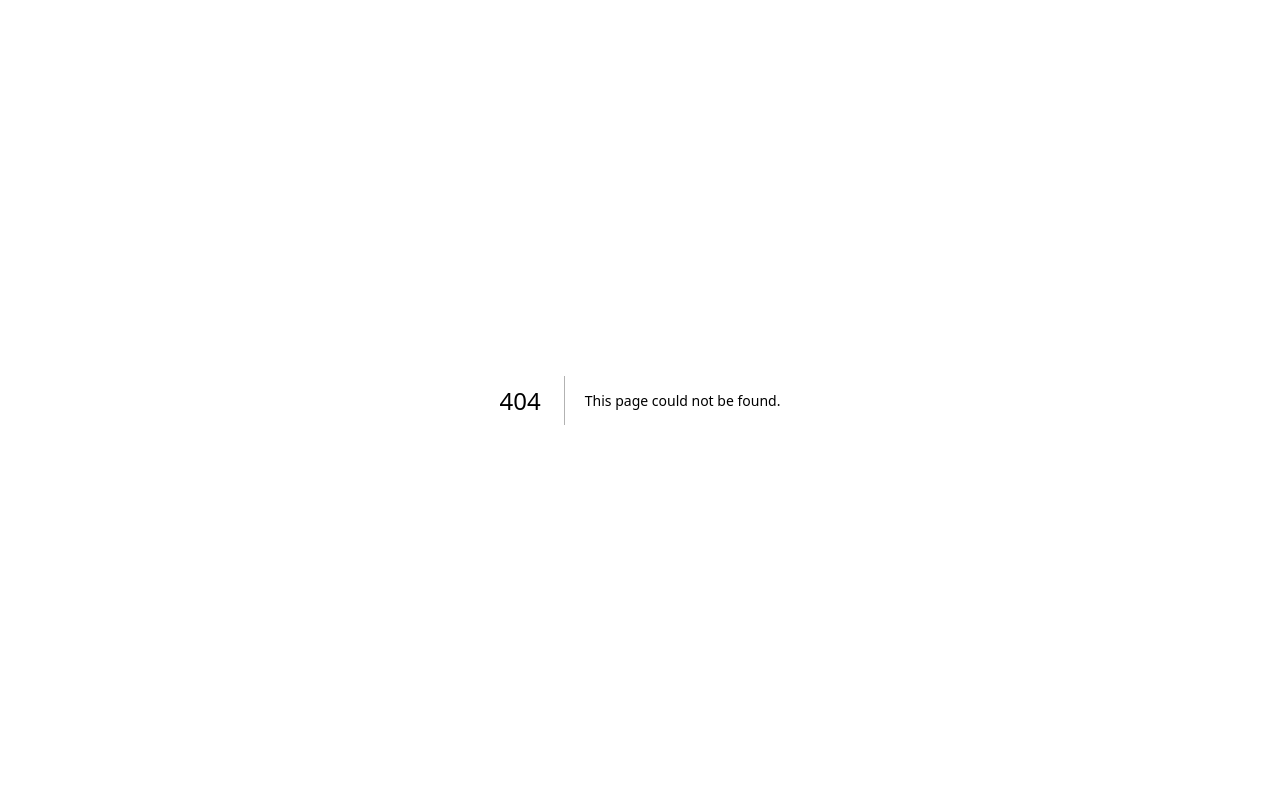
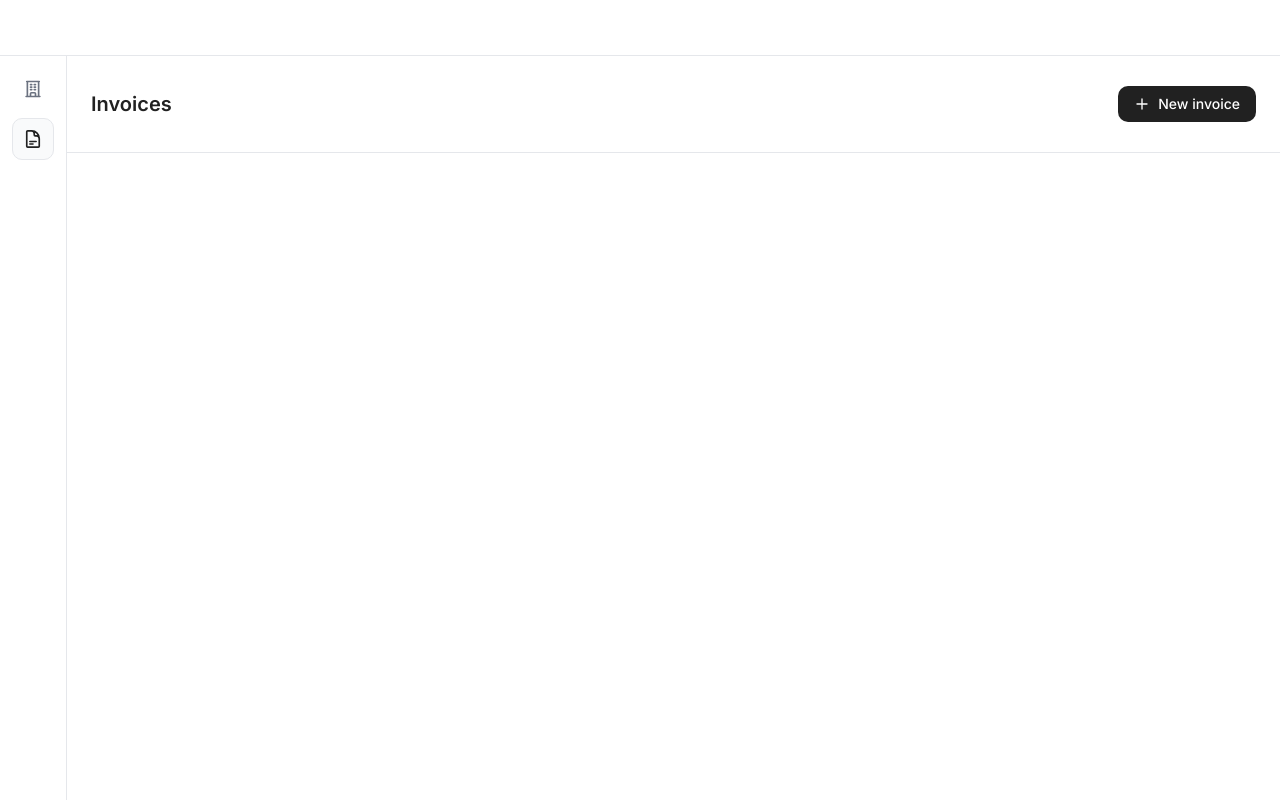
Before and after one commit to marlondebem/vero-frontend, a Next.js app: page /invoices in a window 1280 px wide. Before the commit this address had no page. Built offline with nearby package versions, Linux system fonts and the light colour scheme.

Commit message:
update: ui components

```diff
--- a/package.json
+++ b/package.json
@@ -12,7 +12,8 @@
     "@heroicons/react": "^2.1.3",
     "next": "14.2.4",
     "react": "^18",
-    "react-dom": "^18"
+    "react-dom": "^18",
+    "tailwind-variants": "^0.2.1"
   },
   "devDependencies": {
     "@types/node": "^20",
--- /dev/null
+++ b/src/app/(dashboard)/invoices/page.tsx
@@ -0,0 +1,18 @@
+import { Button } from "@/components/ui/Button/button";
+import { PlusIcon } from "@heroicons/react/24/outline";
+
+export default function Invoices() {
+  return (
+    <div className="px-6 border-b">
+      <div className="flex h-24 items-center justify-between">
+        <h1 className="text-xl font-semibold text-spaceblack">Invoices</h1>
+        <div>
+          <Button>
+            <PlusIcon className="mr-2 h-4 w-4 stroke-2" />
+            New invoice
+          </Button>
+        </div>
+      </div>
+    </div>
+  )
+}
--- a/src/app/(dashboard)/page.tsx
+++ b/src/app/(dashboard)/page.tsx
@@ -1,13 +1,9 @@
 export default function Home() {
   return (
-    <div className="border-b">
-      <h1 className="px-6 py-5 text-xl font-semibold text-[#212121]">Invoices</h1>
-      <nav>
-        <ul className="flex">
-          <li>Custormers</li>
-          <li>Invoices</li>
-        </ul>
-      </nav>
+    <div className="px-6 border-b">
+      <div className="flex h-24 items-center justify-between">
+        <h1 className="text-xl font-semibold text-spaceblack">Home</h1>
+      </div>
     </div>
   )
 }
--- a/src/components/header.tsx
+++ b/src/components/header.tsx
@@ -1,7 +1,5 @@
 export function Header() {
   return (
-    <header className="h-14 border-b">
-      Header Component
-    </header>
+    <header className="h-14 border-b"></header>
   )
 }
--- a/src/components/sidebar.tsx
+++ b/src/components/sidebar.tsx
@@ -3,34 +3,27 @@
 import Link from 'next/link'
 import { usePathname } from 'next/navigation'
 import { BuildingOfficeIcon, DocumentTextIcon } from '@heroicons/react/24/outline'
-import { DocumentTextIcon as DocumentTextIconSolid, BuildingOfficeIcon as BuildingOfficeIconSolid } from '@heroicons/react/24/solid'
 
 const links = [
-  { labelName: 'Company', icon: BuildingOfficeIcon, activeIcon: BuildingOfficeIconSolid, href: '#' },
-  { labelName: 'Invoices', icon: DocumentTextIcon, activeIcon: DocumentTextIconSolid, href: '/' }
+  { labelName: 'Company', icon: BuildingOfficeIcon, href: '/' },
+  { labelName: 'Invoices', icon: DocumentTextIcon, href: '/invoices' }
 ]
 
 export function Sidebar() {
   const pathname = usePathname()
 
   return (
-    <nav
-      className='border-r w-64'
-    >
-      <ul className='flex flex-col gap-2 py-2 px-4'>
+    <nav className='border-r'>
+      <ul className='flex flex-col gap-2 py-3 px-3'>
         {links.map((link, i) => (
           <Link key={i} href={link.href}>
             <li
               className={`${pathname === link.href
-                ? 'text-[#212121] bg-[#f0f1f4]'
-                : 'text-[#6D6D6D] hover:text-[#212121] hover:bg-[#F5F6F7]'
-              } flex items-center gap-3 py-[10px] px-3 rounded-[5px]`}
+                ? 'text-spaceblack bg-gray-50'
+                : 'text-gray-500 hover:text-spaceblack hover:bg-gray-100 border-transparent hover:border-gray-100'
+              } flex items-center gap-3 rounded-[10px] p-[10px] border transition-colors`}
             >
-              {pathname === link.href
-                ? <link.activeIcon className='h-5 stroke-2'/>
-                : <link.icon className='h-5 stroke-2'/>
-              }
-              <span className='font-semibold text-sm'>{link.labelName}</span>
+              <link.icon className='h-5 stroke-2'/>
             </li>
           </Link>
         ))}
--- /dev/null
+++ b/src/components/ui/Button/button.tsx
@@ -0,0 +1,31 @@
+import { ComponentProps } from 'react'
+import { tv, VariantProps } from 'tailwind-variants'
+
+const button = tv({
+  base: 'inline-flex items-center justify-center font-medium rounded-[10px] transition-colors',
+  variants: {
+    color: {
+      primary: 'bg-spaceblack hover:bg-opacity-90 text-white'
+    },
+    size: {
+      default: 'px-4 py-2 text-sm'
+    }
+  },
+  defaultVariants: {
+    color: 'primary',
+    size: 'default'
+  }
+})
+
+type ButtonProps = ComponentProps<'button'> &
+  VariantProps<typeof button> & {
+    children: React.ReactNode
+  }
+
+export function Button({ children, size, className, ...props }: ButtonProps) {
+  return (
+    <button className={button({ size, className })} {...props}>
+      {children}
+    </button>
+  )
+}
--- a/tailwind.config.ts
+++ b/tailwind.config.ts
@@ -7,7 +7,11 @@ const config: Config = {
     "./src/app/**/*.{js,ts,jsx,tsx,mdx}",
   ],
   theme: {
-    extend: {},
+    extend: {
+      colors: {
+        spaceblack: '#212121',
+      }
+    },
   },
   plugins: [],
 };
```
Also changed, not shown: 1 other file (tests, documents, lock files or other folders).
